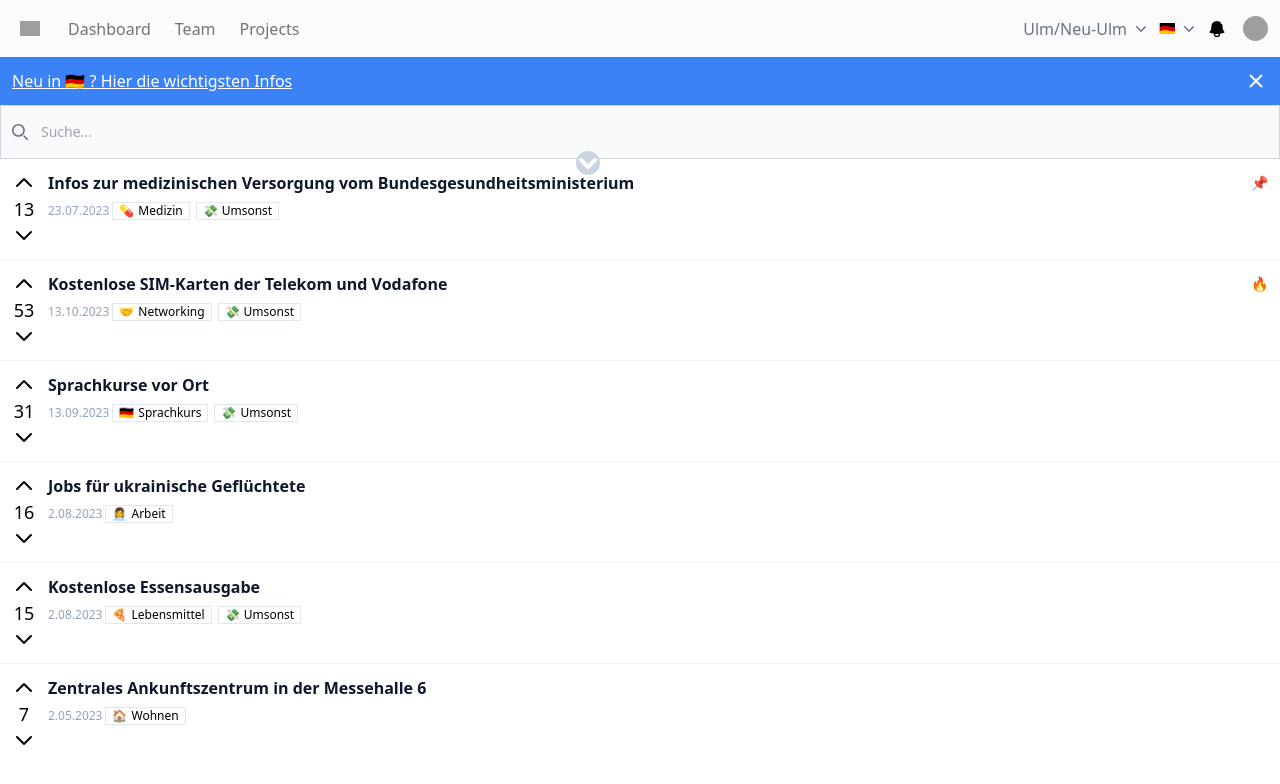
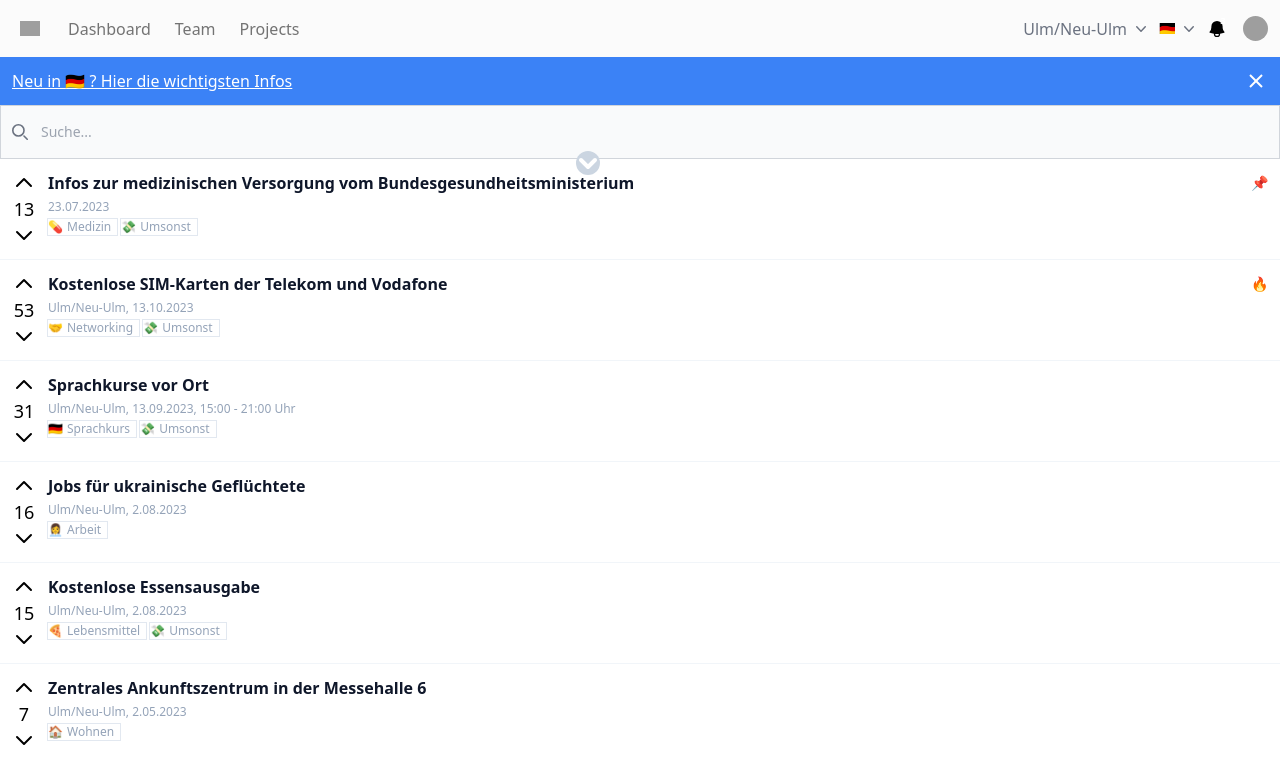
Before and after one commit to team-parallax/hack4ukraine-prototype, a React (Create React App) app: page / in a window 1280 px wide. Shown: the top 784 px of the page. Built offline with nearby package versions, Linux system fonts and the light colour scheme; grey boxes are pictures that could not be loaded.

Commit message:
add address, time to articles

```diff
--- a/src/article.js
+++ b/src/article.js
@@ -38,12 +38,11 @@ export const Article = ({article}) => {
                                         d="M18 11.034C18 14.897 12 19 12 19s-6-4.103-6-7.966C6 7.655 8.819 5 12 5s6 2.655 6 6.034Z"/>
                                     <path d="M14 11a2 2 0 1 1-4 0 2 2 0 0 1 4 0Z"/>
                                 </svg>
-                                {article.location}
+                                {article.location}<br/>{article.address ?? ""} {article.openingHours ? `, ${article.openingHours}` : ""}
                             </dd>
                         </>
                     )
                 }
-
             </dl>
             <div className="px-3">
                 <div
--- a/src/articles.js
+++ b/src/articles.js
@@ -54,7 +54,9 @@ export const moviesUa = [
         ],
         starRating: 31,
         date: "13.09.2023",
-        location: "Ulm/Neu-Ulm"
+        location: "Ulm/Neu-Ulm",
+        address: "Augsburger Str. 12",
+        openingHours: "15:00 - 21:00 Uhr"
     },
     {
         id: 4,
@@ -166,7 +168,9 @@ export const moviesDe = [
         ],
         starRating: 31,
         date: "13.09.2023",
-        location: "Ulm/Neu-Ulm"
+        location: "Ulm/Neu-Ulm",
+        address: "Augsburger Str. 12",
+        openingHours: "15:00 - 21:00 Uhr"
     },
     {
         id: 4,
@@ -274,7 +278,9 @@ export const moviesEn = [
         ],
         starRating: 31,
         date: "13.09.2023",
-        location: "Ulm/Neu-Ulm"
+        location: "Ulm/Neu-Ulm",
+        address: "Augsburger Str. 12",
+        openingHours: "15:00 - 21:00 Uhr"
     },
     {
         id: 4,
--- a/src/badge.js
+++ b/src/badge.js
@@ -13,7 +13,7 @@ export const SmallBadge = ({
     text,
     emoji
 }) => (
-    <dd className="px-1.5 ring-1 ring-slate-200 rounded-xs mx-1 text-xs whitespace-nowrap overflow-hidden inline-block mb-1">
+    <dd className="pr-1.5 ring-1 ring-slate-200 rounded-xs mr-1 text-xs whitespace-nowrap overflow-hidden inline-block mb-1">
         {emoji && <span
             className="mr-1"
         >{emoji}</span>}
--- a/src/listitem.js
+++ b/src/listitem.js
@@ -1,7 +1,9 @@
-import { SmallBadge } from "./badge";
+import {SmallBadge} from "./badge";
 import VoteButtons from "./vote"
 import {useStateValue} from "./state"
-export default function ListItem({ movie }) {
+import {ar} from "@faker-js/faker";
+
+export default function ListItem({movie}) {
     const {
         state, setState
     } = useStateValue()
@@ -9,7 +11,7 @@ export default function ListItem({ movie }) {
         <article
             className="flex items-start space-x-3 p-3">
             <div className="flex flex-row items-center justify-center h-full">
-            <VoteButtons rating={movie.starRating} />
+                <VoteButtons rating={movie.starRating}/>
             </div>
             <div className="min-w-0 relative flex-auto">
                 <h2
@@ -32,8 +34,8 @@ export default function ListItem({ movie }) {
 
 
                     <div className="absolute top-0 right-0 flex items-center space-x-1">
-                { movie.isHot ?"🔥" :""}
-                { movie.isPinned ?"📌" :""}
+                        {movie.isHot ? "🔥" : ""}
+                        {movie.isPinned ? "📌" : ""}
                     </div>
                     {/*
             <div className=" mb-2">
@@ -47,8 +49,10 @@ export default function ListItem({ movie }) {
 
             </div>
             */}
-            <div className="flex flex-wrap mt-2">
-                <dd className="text-slate-400 text-xs">{movie.date}</dd> {movie.rating.map(r => (<SmallBadge emoji={r.emoji} text={r.text}/>))}
+                    <div className="flex flex-col flex-wrap mt-1">
+                        <dd className="text-slate-400 text-xs">{movie.location ? `${movie.location}, ` : ""}{movie.date}{movie.openingHours ? `, ${movie.openingHours}` : ""}</dd>
+                        <dd className="mt-1 text-slate-400 text-xs">{movie.rating.map(r => (
+                            <SmallBadge emoji={r.emoji} text={r.text}/>))}</dd>
                     </div>
                 </dl>
             </div>
```
Lines whose indentation alone changed are shown as unchanged.
